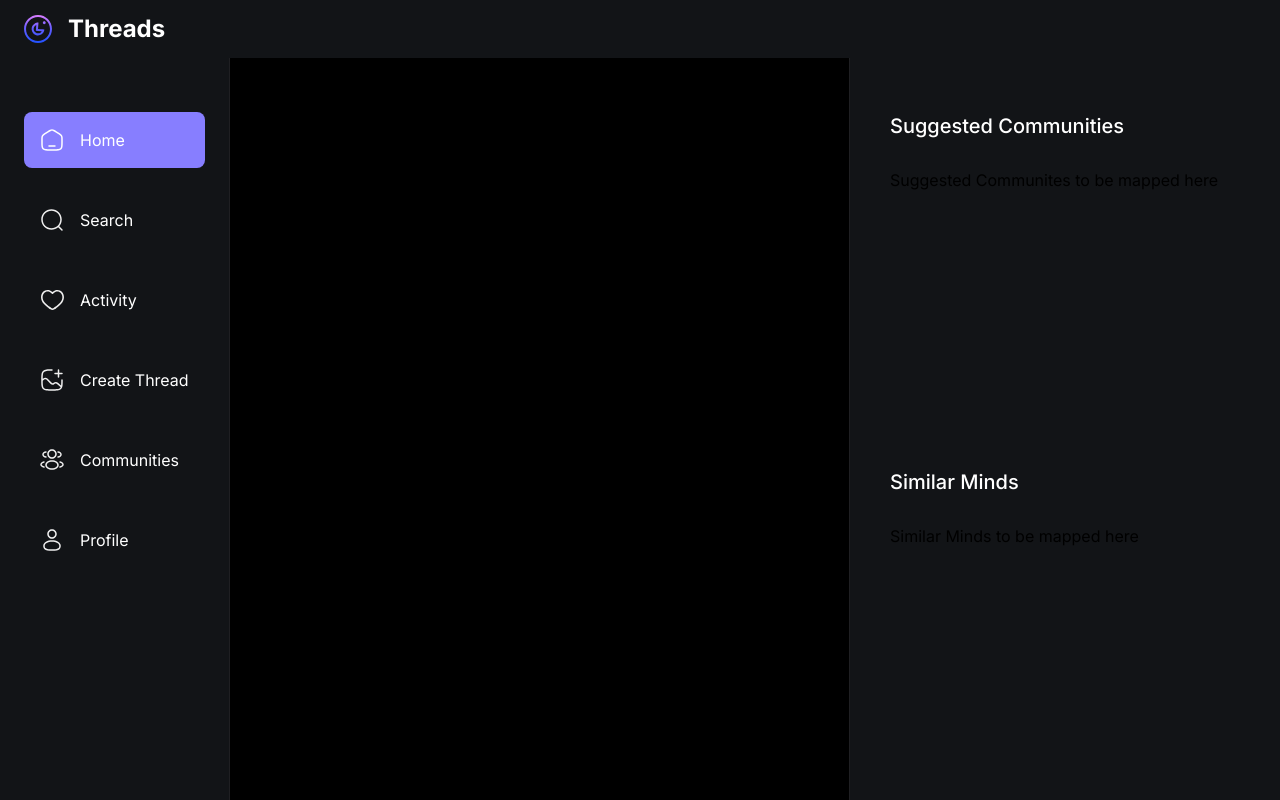
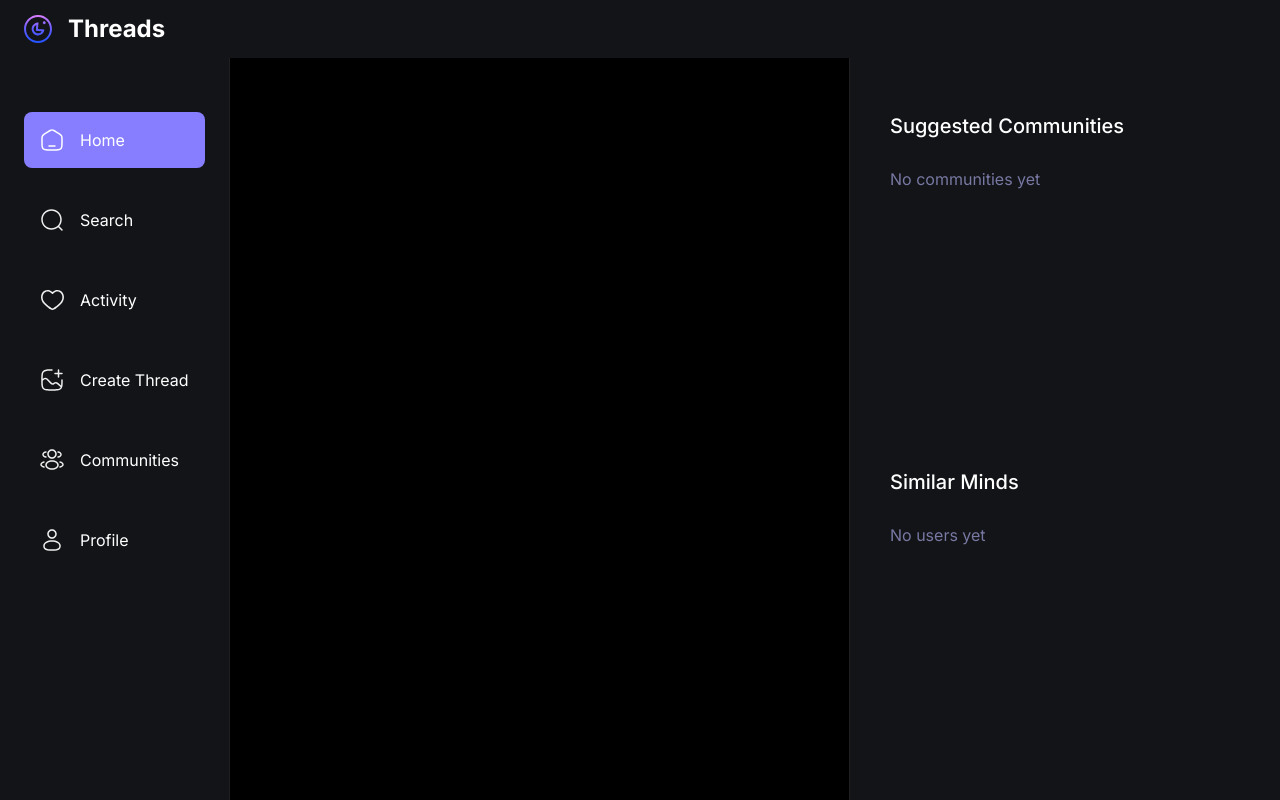
Before and after one commit to Tally2014/threads, a Next.js app: page / in a window 1280 px wide. Built offline with nearby package versions, Linux system fonts and the light colour scheme; no server answers.

Commit message:
style - HTML Markup and styling for when there's no data in RightSidebar's Communities and Users

```diff
--- a/components/shared/RightSidebar.tsx
+++ b/components/shared/RightSidebar.tsx
@@ -8,13 +8,15 @@ export default function RightSidebar() {
           Suggested Communities
         </h3>
         <div className='mt-7 flex w-[350px] flex-col gap-9'>
-          Suggested Communites to be mapped here
+          <p className='text-base-regular text-light-3'>
+              No communities yet
+            </p>
         </div>
       </div>
       <div className='flex flex-1 flex-col justify-start'>
       <h3 className='text-heading4-medium text-light-1'>Similar Minds</h3>
       <div className='mt-7 flex w-[350px] flex-col gap-10'>
-        Similar Minds to be mapped here
+      <p className='text-base-regular text-light-3'>No users yet</p>
       </div>
       </div>
     </section>
```
